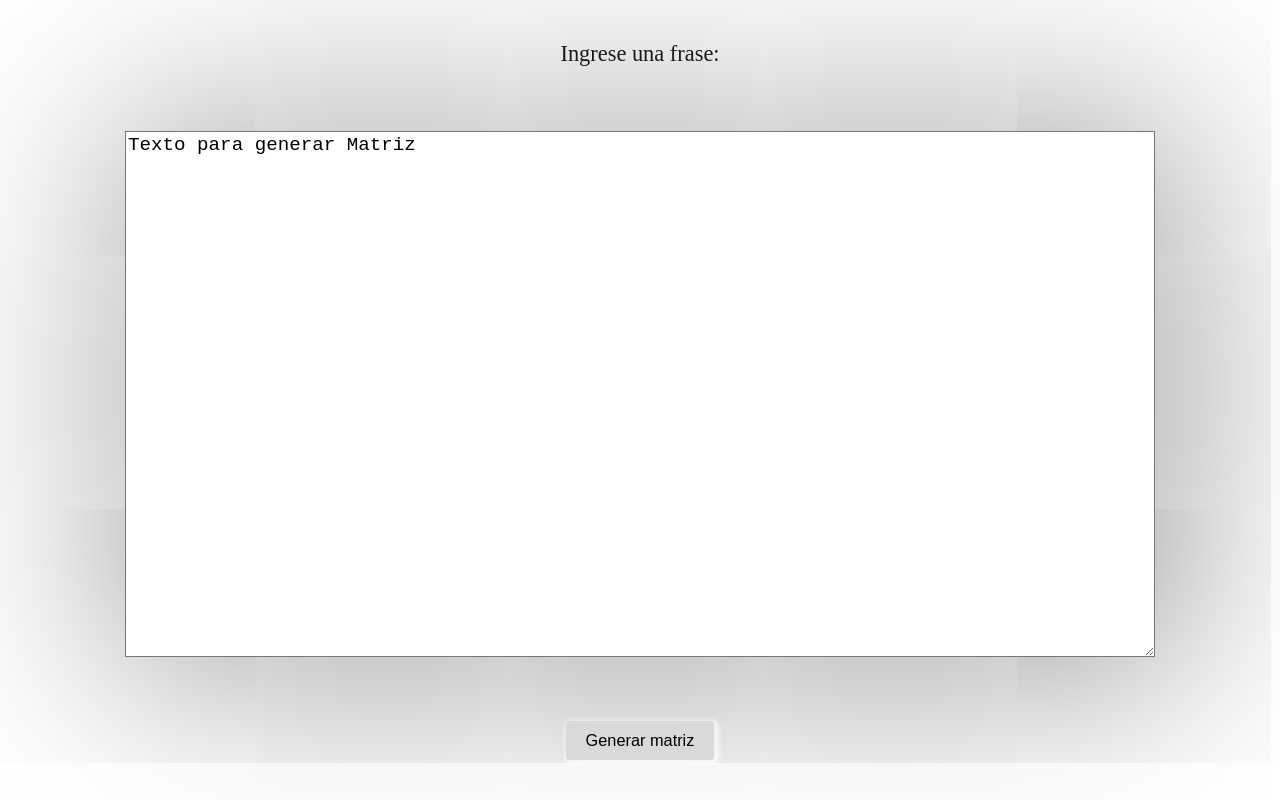
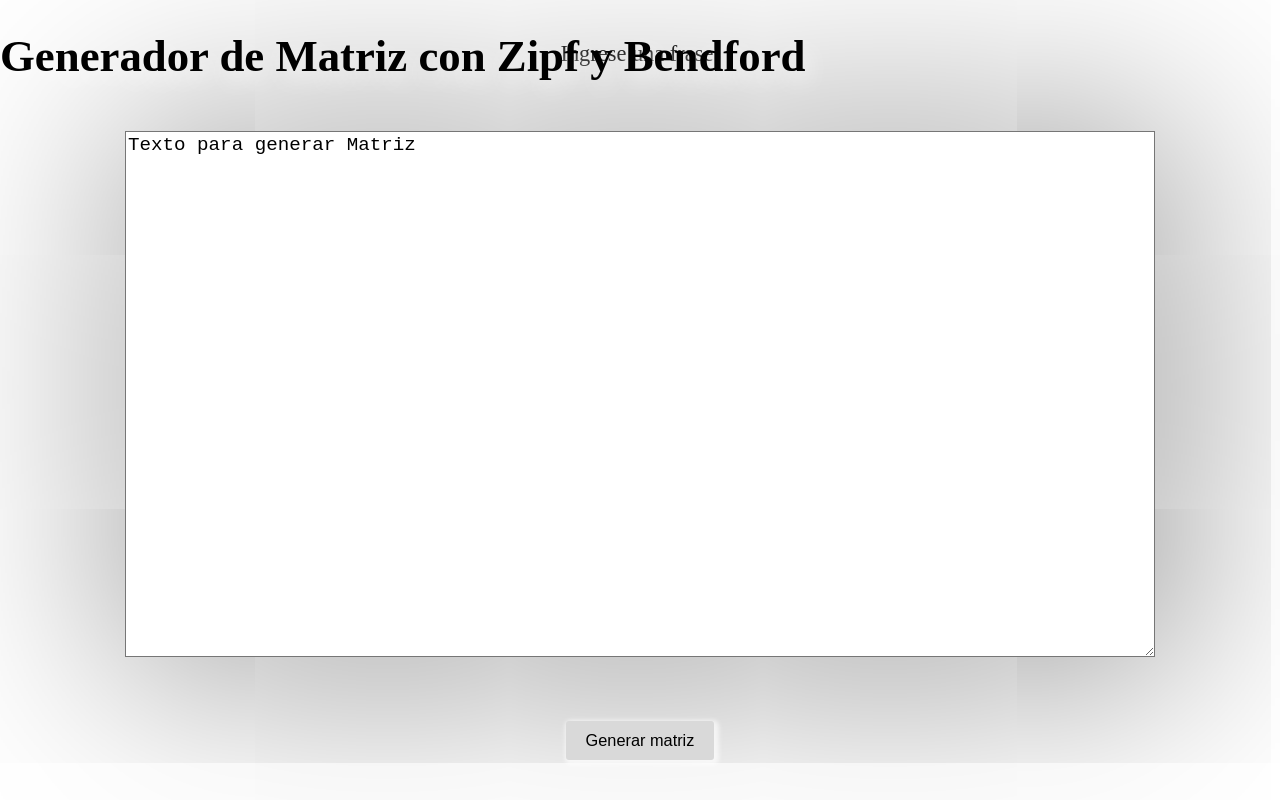
Before and after one commit to CursoEGG001/PruebaFondo001, a website: page public_html/index.html in a window 1280 px wide. Drawn offline with Linux system fonts and the light colour scheme.

Commit message:
Recambio estético #2

```diff
--- a/public_html/index.html
+++ b/public_html/index.html
@@ -15,6 +15,17 @@
                 text-shadow: 1px 1px 3px rgba(255, 255, 255, 0.85);
                 font-size: 1.4rem;
             }
+            h1 {
+                position: absolute;
+                top: 0;
+                left: 0;
+                z-index: 999;
+                display: flow-root;
+                justify-content: center;
+                align-self: center;
+                text-shadow: 0.2ch 0.4ch 1ch rgba(255, 255, 255, 0.75);
+            }
+
             #container {
                 display: flex;
                 flex-direction: column;
@@ -48,6 +59,8 @@
         </style>
     </head>
     <body>
+        <h1>Generador de Matriz con Zipf y Bendford</h1>
+        <br>
         <div id="container">
             <label for="input">Ingrese una frase:</label>
             <textarea id="input" aria-labelledby="input">Texto para generar Matriz</textarea>
@@ -199,7 +212,7 @@
                 // Genera el glissando usando los valores de la matriz
                 for (let i = 0; i < numSteps; i++) {
                     for (let j = 0; j < numSteps; j++) {
-                        const dato = isNaN(matriz[i][j]) ? 0.5 : matriz[i][j] ;
+                        const dato = isNaN(matriz[i][j]) ? 0.5 : matriz[i][j];
                         const frequency = startFreq + (i + j) * stepSize;
                         const time = audioCtx.currentTime + (i * numSteps + j) * (duration / (numSteps * numSteps));
                         osc.frequency.linearRampToValueAtTime(frequency, time);
```
Lines whose indentation alone changed are shown as unchanged.
